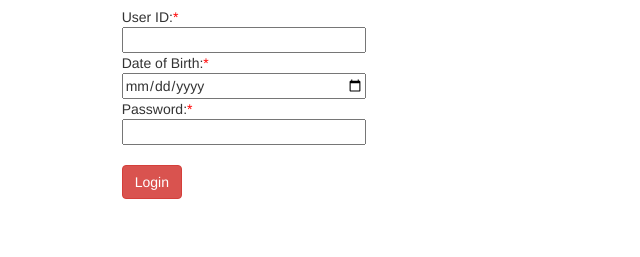
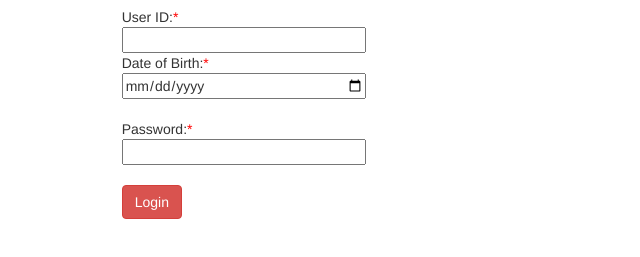
Before and after one commit to dineshkumar46146/JavaScript, a website: page simple-form-with-border-validation/index.html in a window 1280 px wide. Shown: the part 63-320 px from the top of the page, without its empty margins (320-960 px from the left). Drawn offline with nearby package versions, Linux system fonts and the light colour scheme.

Commit message:
Update index.html

```diff
--- a/simple-form-with-border-validation/index.html
+++ b/simple-form-with-border-validation/index.html
@@ -20,7 +20,7 @@
 					 id="userId" required><br>
 					<span>Date of Birth:</span><span class="star-color">*</span><br>
 					<input type="date" name="dob"  onblur="fieldValidation('dob')"
-					 id="dob" required><br>
+					 id="dob" required><br><br>
 					<span>Password:</span><span class="star-color">*</span><br>
 					<input type="password" name="password" onblur="fieldValidation('password')"
 					 id="password" required><br><br>
```
